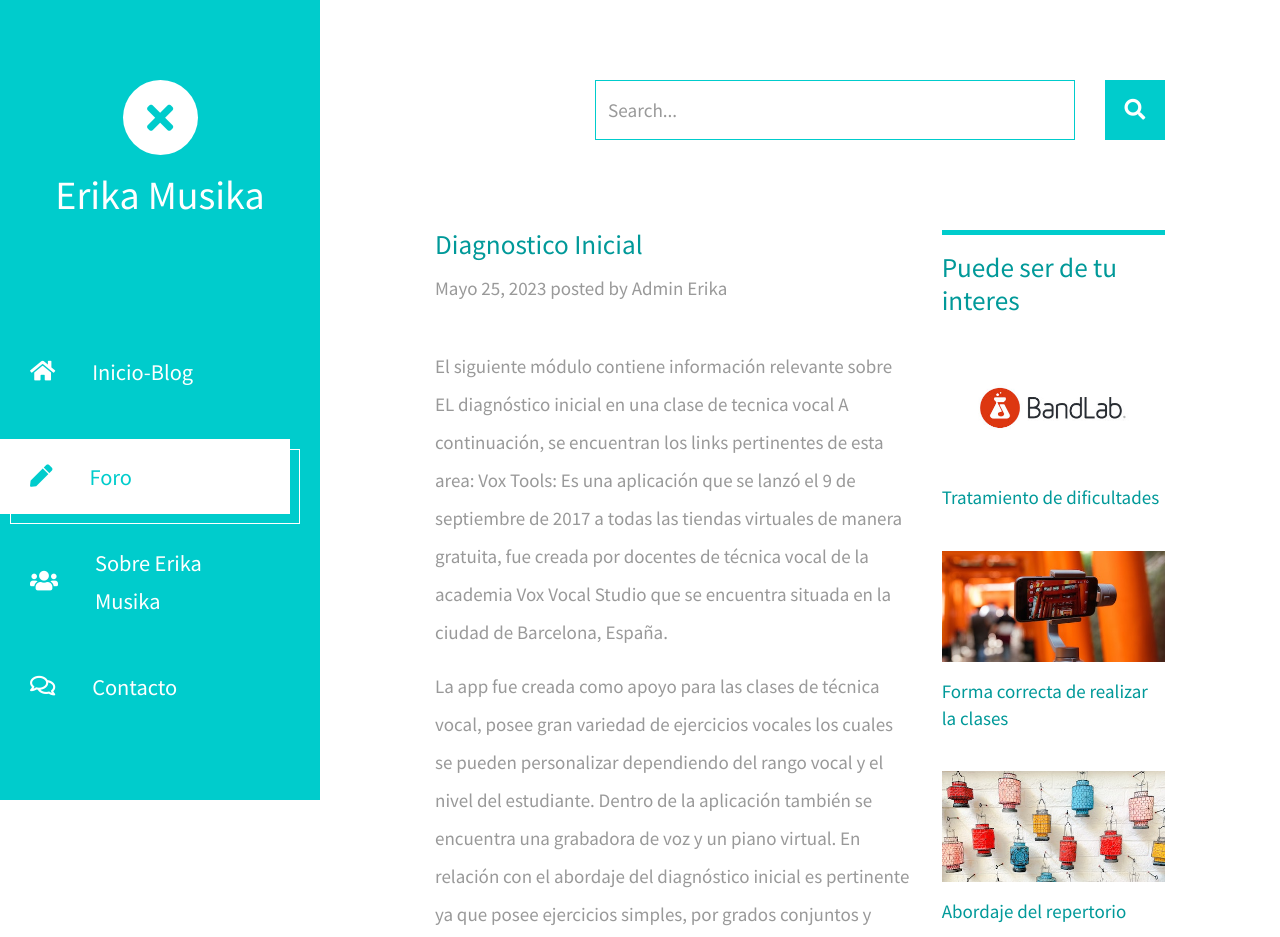
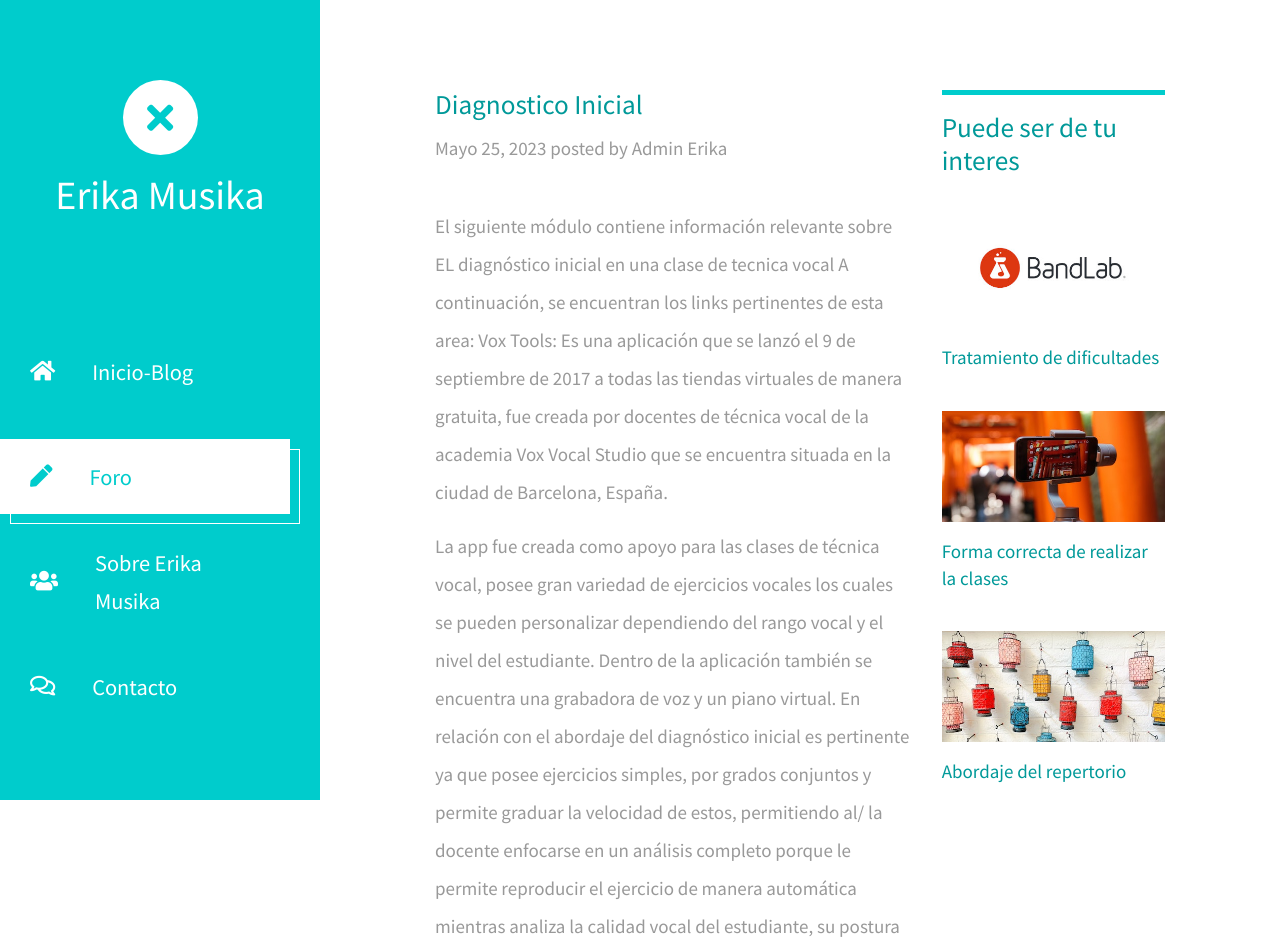
Before and after one commit to ErikaMusika/ErikaMusika.github.io, a plain HTML site: page Diagnostico_Inicial.html in a window 1280 px wide. Shown: the top 937 px of the page. Drawn offline with Linux system fonts and the light colour scheme.

Commit message:
Update Diagnostico_Inicial.html

```diff
--- a/Diagnostico_Inicial.html
+++ b/Diagnostico_Inicial.html
@@ -65,16 +65,7 @@ https://templatemo.com/tm-5a53-xtra-blog
     <div class="container-fluid">
         <main class="tm-main">
             <!-- Search form -->
-            <div class="row tm-row">
-                <div class="col-12">
-                    <form method="GET" class="form-inline tm-mb-80 tm-search-form">
-                        <input class="form-control tm-search-input" name="query" type="text" placeholder="Search..." aria-label="Search">
-                        <button class="tm-search-button" type="submit">
-                            <i class="fas fa-search tm-search-icon" aria-hidden="true"></i>
-                        </button>
-                    </form>
-                </div>
-            </div>
+
             <div class="row tm-row">
                 <div class="col-lg-8 tm-post-col">
                     <div class="tm-post-full">
```
